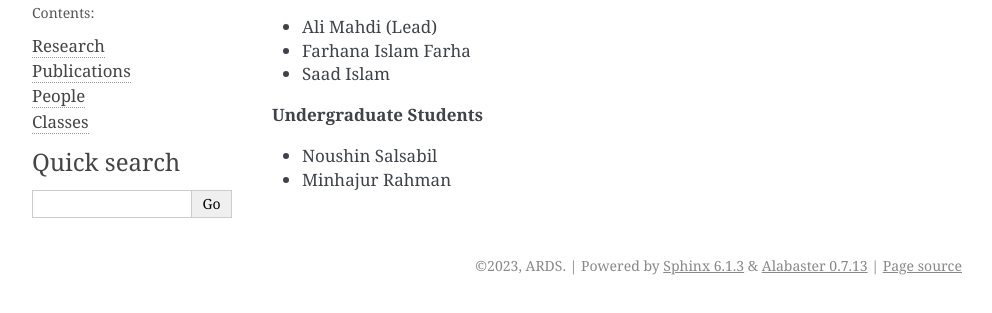
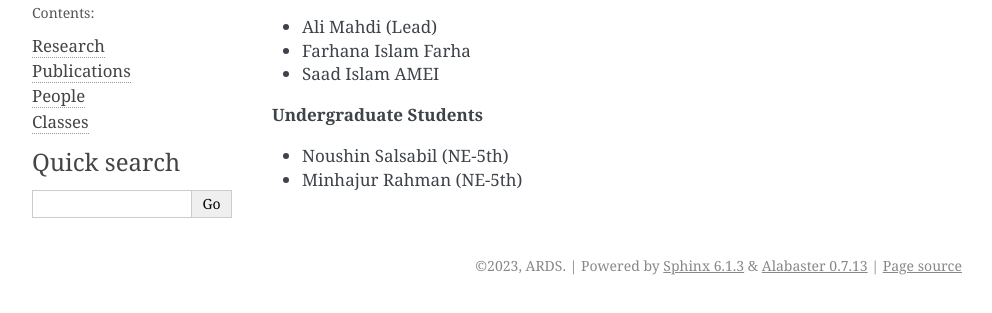
Before and after one commit to du-ards/home, a plain HTML site: page people.html in a window 1280 px wide. Shown: the part 129-442 px from the top of the page, without its empty margins (148-1140 px from the left). Drawn offline with Linux system fonts and the light colour scheme.

Commit message:
Update people.html

```diff
--- a/people.html
+++ b/people.html
@@ -41,12 +41,12 @@
 <ul class="simple">
 <li><p>Ali Mahdi (Lead)</p></li>
 <li><p>Farhana Islam Farha</p></li>
-<li><p>Saad Islam</p></li>
+<li><p>Saad Islam AMEI</p></li>
 </ul>
 <p><strong>Undergraduate Students</strong></p>
 <ul class="simple">
-<li><p>Noushin Salsabil</p></li>
-<li><p>Minhajur Rahman</p></li>
+<li><p>Noushin Salsabil (NE-5th)</p></li>
+<li><p>Minhajur Rahman (NE-5th)</p></li>
 </ul>
 </section>
 
```
